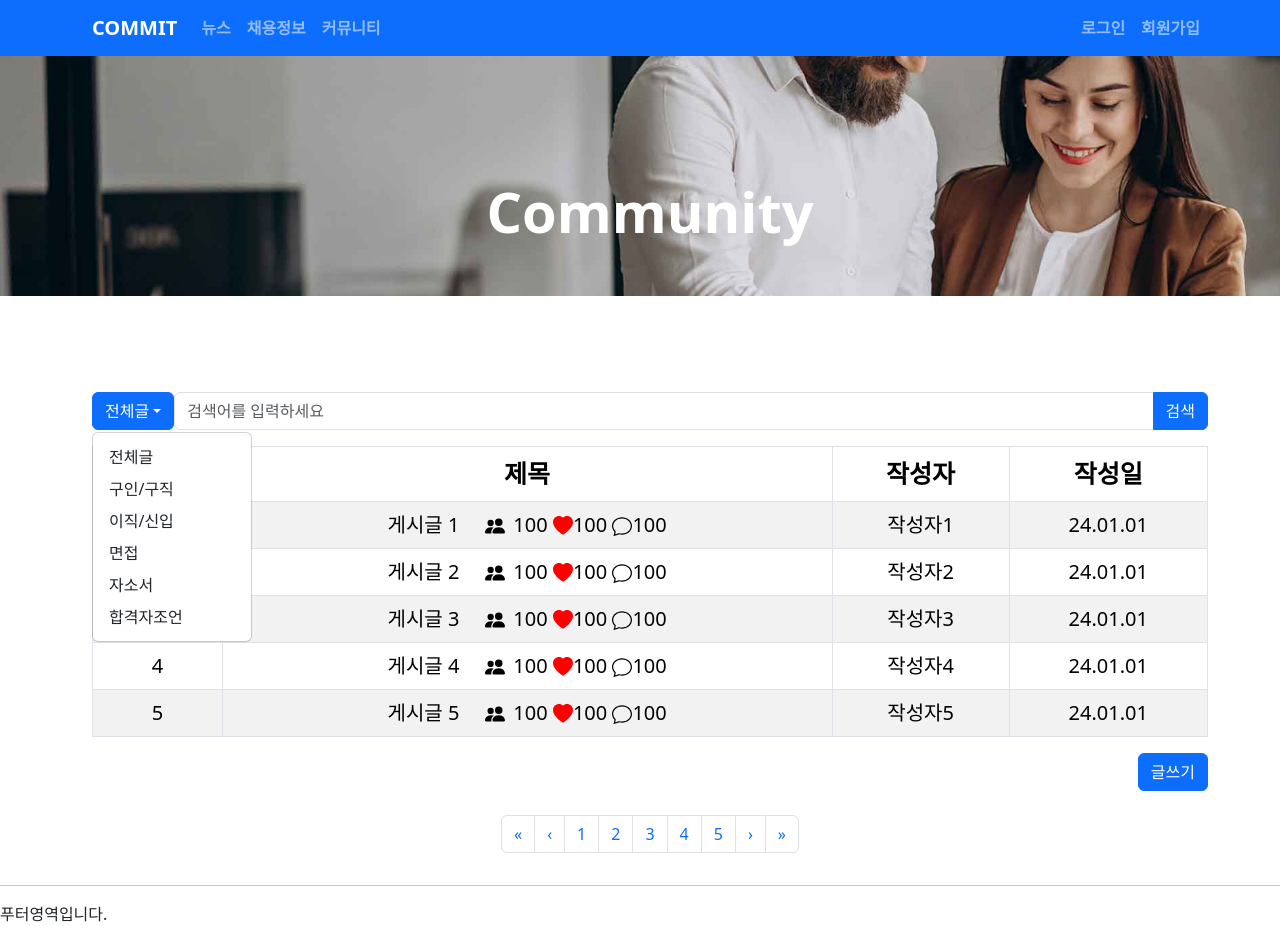
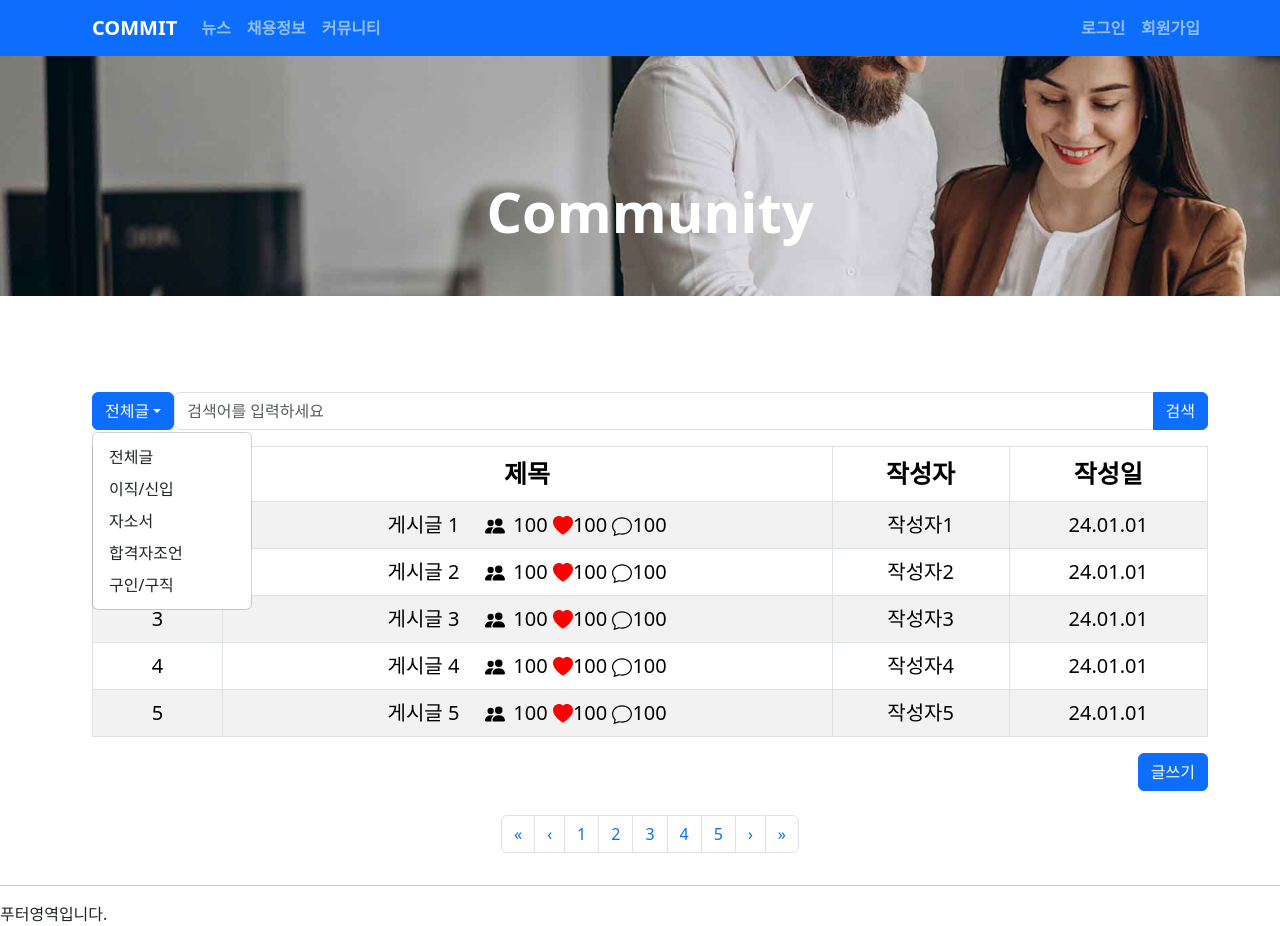
Before and after one commit to JsolLee/commit_frontend, a React (Create React App) app: page /Community in a window 1280 px wide. Both pictures are taken after a click on the button "전체글". Built offline with nearby package versions, Linux system fonts and the light colour scheme.

Commit message:
Gil : 검색바 옆 슬라이드 필터의 항목과 상단바에 있는 항목 일치시켰습니다!

```diff
--- a/src/router/Community/List/boardlist.js
+++ b/src/router/Community/List/boardlist.js
@@ -50,11 +50,10 @@ class BoardList extends Component {
 
                                 <Dropdown.Menu>
                                     <Dropdown.Item eventKey="전체글">전체글</Dropdown.Item>
-                                    <Dropdown.Item eventKey="구인/구직">구인/구직</Dropdown.Item>
                                     <Dropdown.Item eventKey="이직/신입">이직/신입</Dropdown.Item>
-                                    <Dropdown.Item eventKey="면접">면접</Dropdown.Item>
                                     <Dropdown.Item eventKey="자소서">자소서</Dropdown.Item>
                                     <Dropdown.Item eventKey="합격자조언">합격자조언</Dropdown.Item>
+                                    <Dropdown.Item eventKey="구인/구직">구인/구직</Dropdown.Item>
                                 </Dropdown.Menu>
                             </Dropdown>
 
```
